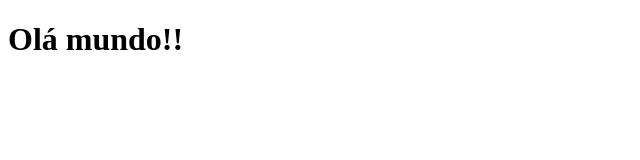
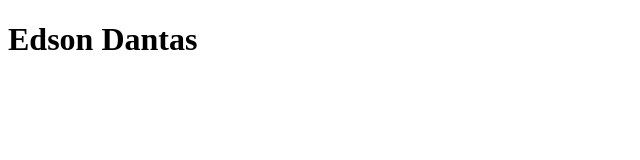
Before and after one commit to edson-dantass/aulacompartilhada, a plain HTML site: page index.html in a window 1280 px wide. Shown: the whole page, without its empty margins (0-640 px from the left). Drawn offline with Linux system fonts and the light colour scheme.

Commit message:
mudei o texti

```diff
--- a/index.html
+++ b/index.html
@@ -6,6 +6,6 @@
     <title>Aula Compartilhada</title>
 </head>
 <body>
-    <h1>Olá mundo!!</h1>
+    <h1>Edson Dantas</h1>
 </body>
 </html>
```
